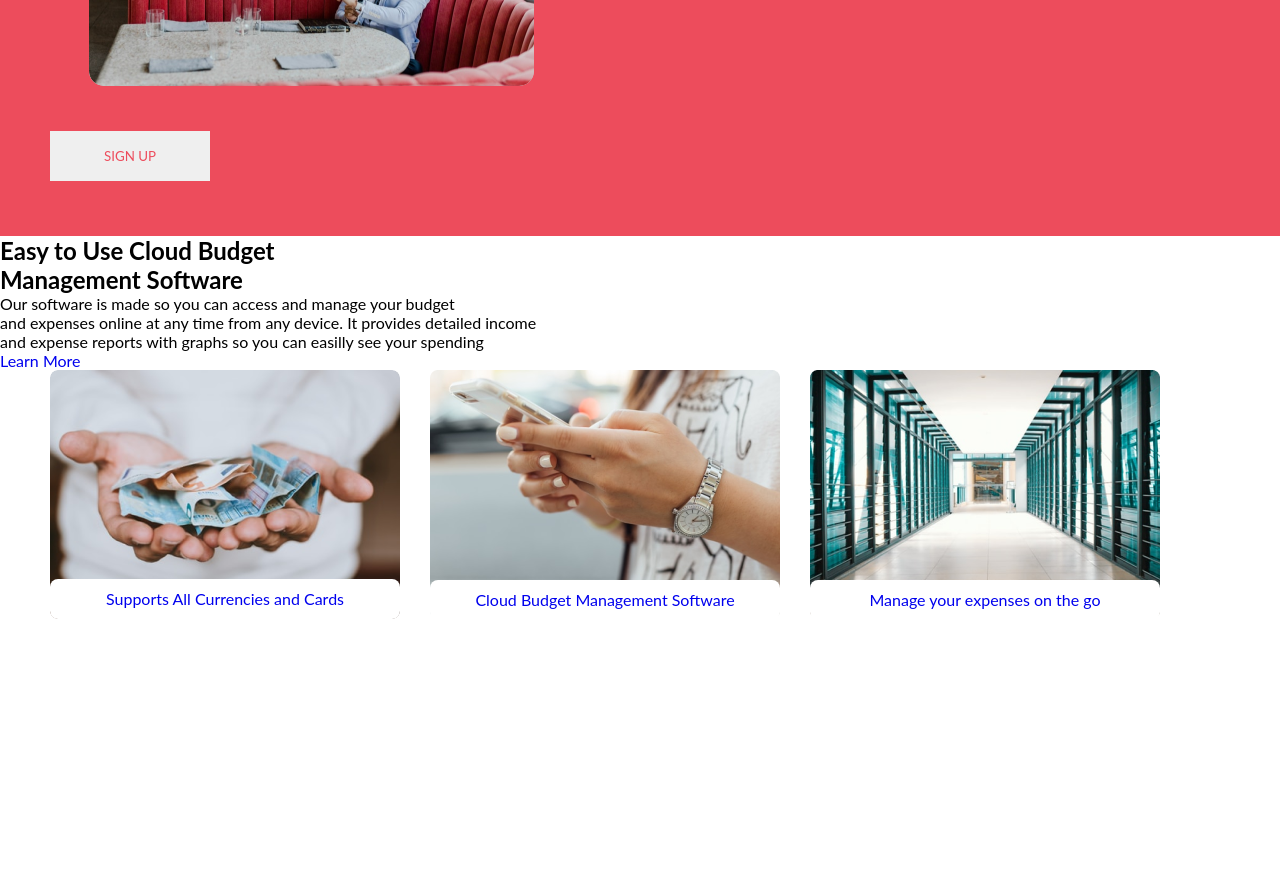
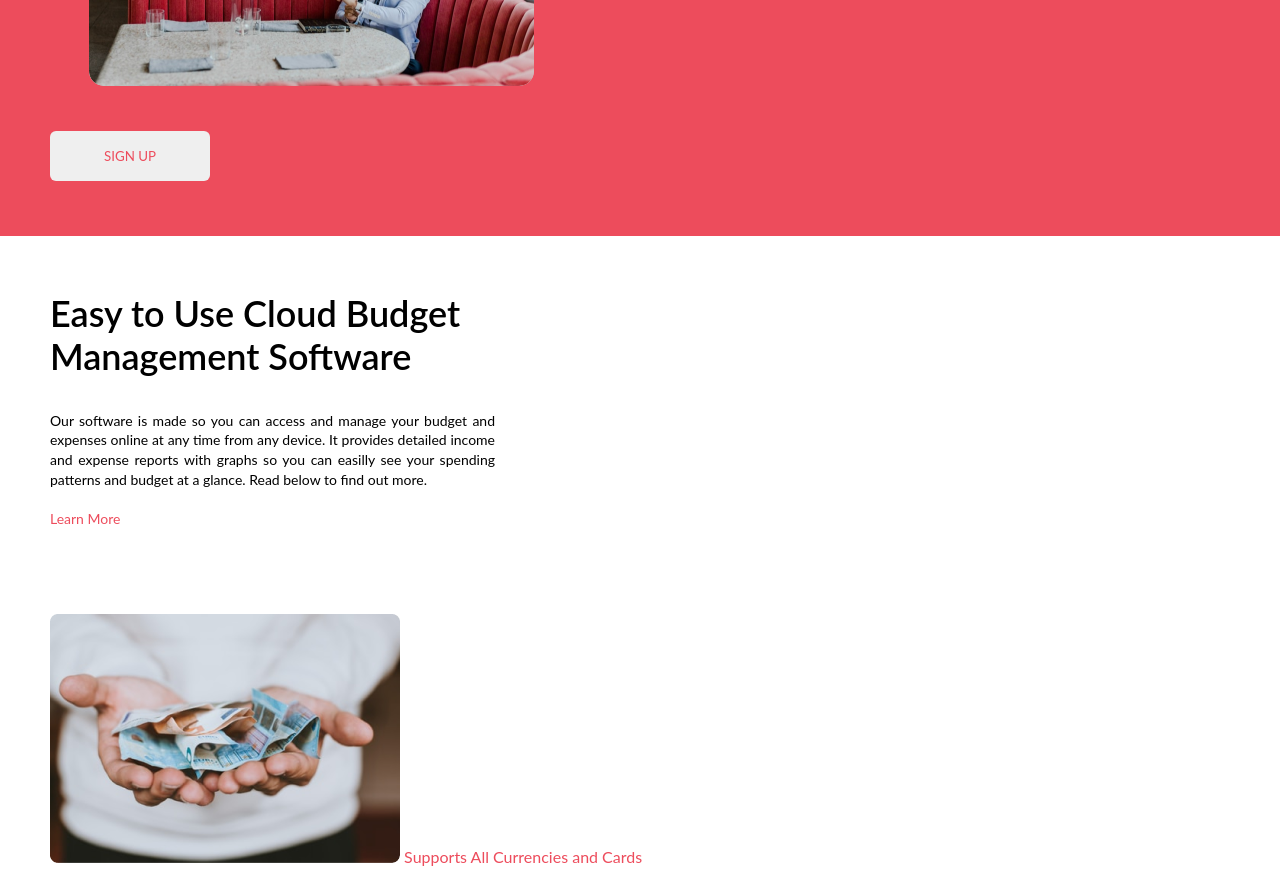
Before and after one commit to BaderDak0/ex2, a plain HTML site: page index.html in a window 1280 px wide. Shown: the part 420-1289 px from the top of the page. Before the commit the page ends 1042 px from the top, so only its background shows below. Drawn offline with Linux system fonts and the light colour scheme.

Commit message:
half work done

```diff
--- a/css/style.css
+++ b/css/style.css
@@ -34,6 +34,7 @@
                 margin-left: 50px;
                 margin-bottom: 55px;
                 color: #ED4C5C;
+                border-radius: 6px;
             }
 
             .back img {
@@ -57,7 +58,7 @@
             }
 
             #logo span {
-                position: absolute;
+              /* position: absolute; */
                 width: 152px;
                 height: 22px;
                 left: 87px;
@@ -69,7 +70,7 @@
                 display: flex;
                 align-items: center;
                 text-transform: uppercase;
-                margin-left: 2px;
+               padding-left: 35px;
                 color: #FFFFFF;
             }
 
@@ -86,72 +87,70 @@
                 text-transform: uppercase;
                 color: #FFFFFF;
             }
-            /* .main1{
 
 
-} */
-            /* .p1{
-    position: relative;
-    float: left;
-} */
+
 
             .p1 img {
+
                 width: 350px;
                 height: 248.86px;
                 border-radius: 8px;
-                margin-left: 50px;
+                padding-left: 50px;
+                padding-top: 87px;
+                top: 790px;
             }
 
             .p1 a {
+
                 text-align: center;
                 line-height: 40px;
-                position: absolute;
                 width: 350px;
                 height: 40px;
-                top: 999px;
                 left: 50px;
+                top: 1244px;
                 background-color: white;
                 border-radius: 8px;
+                color: #ED4C5C;
             }
 
-            .main2 {
-                background: #f4f4f5;
-            }
 
             .p2 img {
-                position: absolute;
+
                 width: 350px;
                 height: 248.86px;
-                top: 790px;
-                margin-left: 430px;
+                left: 430px;
+                top: 1002px;
+                padding-left: 100px;
+                padding-top: 87px;
+
             }
-
             .p2 a {
                 text-align: center;
                 line-height: 40px;
-                position: absolute;
                 width: 350px;
                 height: 40px;
-                top: 1000px;
+                top: 500px;
                 left: 0px;
                 background-color: white;
                 border-radius: 8px;
                 margin-left: 430px;
             }
 
-            .p3 {
-                position: absolute;
+            .p3 img{
+
                 width: 350px;
                 height: 248.86px;
                 left: 810px;
                 top: 790px;
                 border-radius: 8px;
+                margin-top: 87px;
             }
 
             .p3 a {
                 text-align: center;
                 line-height: 40px;
-                position: absolute;
+
                 width: 350px;
                 height: 40px;
                 margin-top: 210px;
@@ -160,3 +159,41 @@
                 border-radius: 8px;
 
             }
+            .main1 h1 {
+                 padding-top: 56px;
+                 padding-left: 50px;
+                width: 445px;
+                height: 89px;
+                font-style: normal;
+                font-weight: 600;
+                font-size: 36px;
+                line-height: 43px;
+
+                color: #000000;
+
+
+            }
+            .main1 p {
+                margin-left: 50px;
+                margin-top: 30px;
+                width: 445px;
+                font-family: Lato;
+                font-style: normal;
+                font-weight: normal;
+                 font-size: 14px;
+                line-height: 140%;
+                text-align: justify;
+
+                color: #000000;
+            }
+
+            .main1 span a{
+                font-family: Lato;
+                font-style: normal;
+                font-weight: normal;
+                font-size: 14px;
+
+                color: #ED4C5C;
+                padding-left: 50px;
+
+            }
--- a/index.html
+++ b/index.html
@@ -27,30 +27,28 @@
     <main>
         <section class="main1">
 
-            <h1>Easy to Use Cloud Budget
-                <br> Management Software
-            </h1>
-            <p>Our software is made so you can access and manage your budget<br> and expenses online at any time from any device. It provides detailed income<br> and expense reports with graphs so you can easilly see your spending
-                <br>
+            <h1>Easy to Use Cloud Budget Management Software</h1>
+
+            <p>Our software is made so you can access and manage your budget and expenses online at any time from any device. It provides detailed income and expense reports with graphs so you can easilly see your spending patterns and budget at a glance. Read below to find out more.
             </p>
+            <br>
+           <span><a href="#">Learn More</a></span>
 
-            <a href="#">Learn More</a>
-            <br>
             <section class="p1">
-
-
                 <img src="images/Card 2.png" alt="card2">
                 <a href="#">Supports All Currencies and Cards</a>
+            </section>
 
-            </section>
             <section class="p2">
                 <img src="images/Card 3.png" alt="card3">
                 <a href="#">Cloud Budget Management Software</a>
             </section>
+
             <section class="p3">
                 <img src="images/Card 1.png" alt="card1">
                 <a href="#">Manage your expenses on the go</a>
             </section>
+
         </section>
         <section class="main2">
 
```
